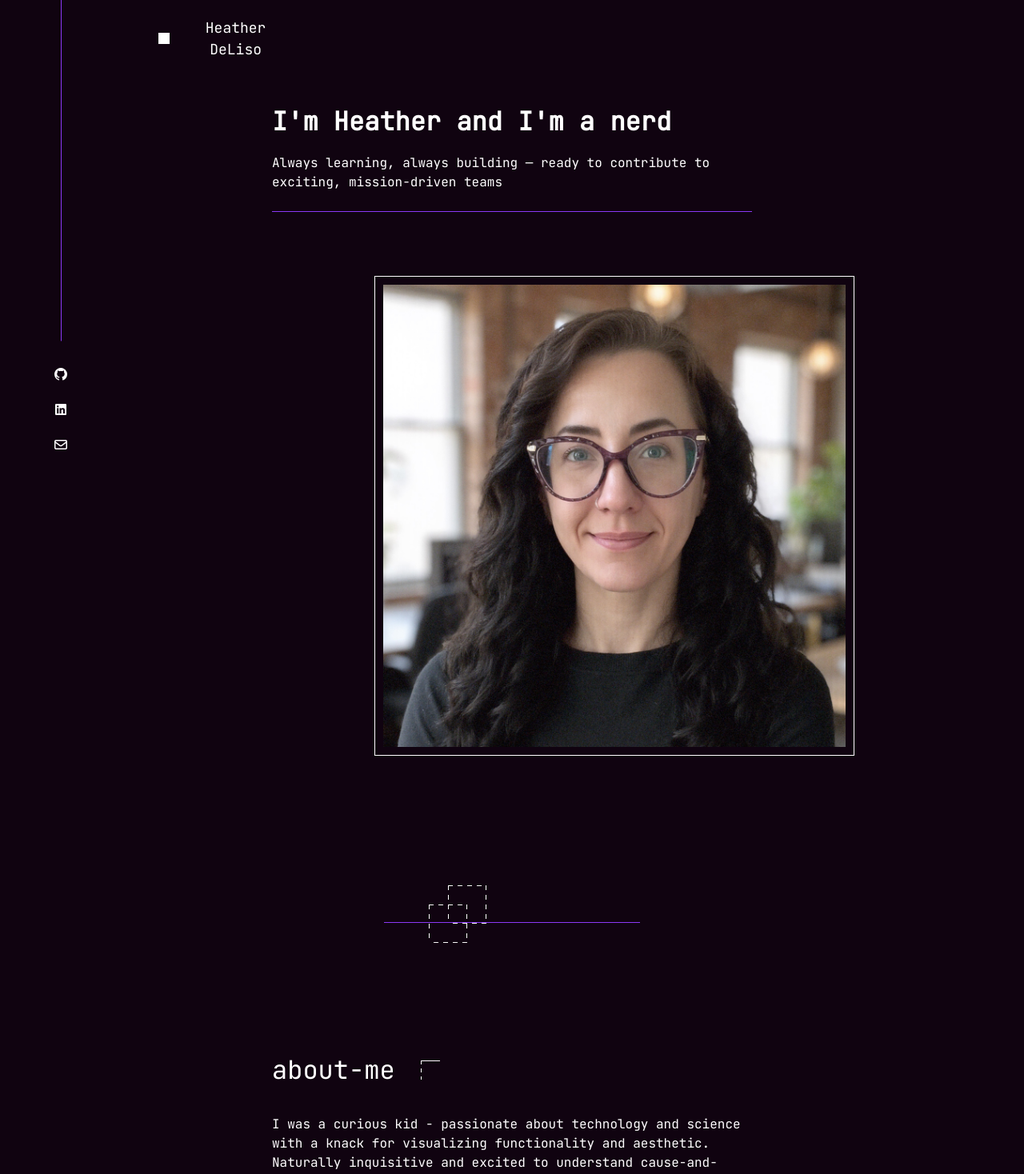
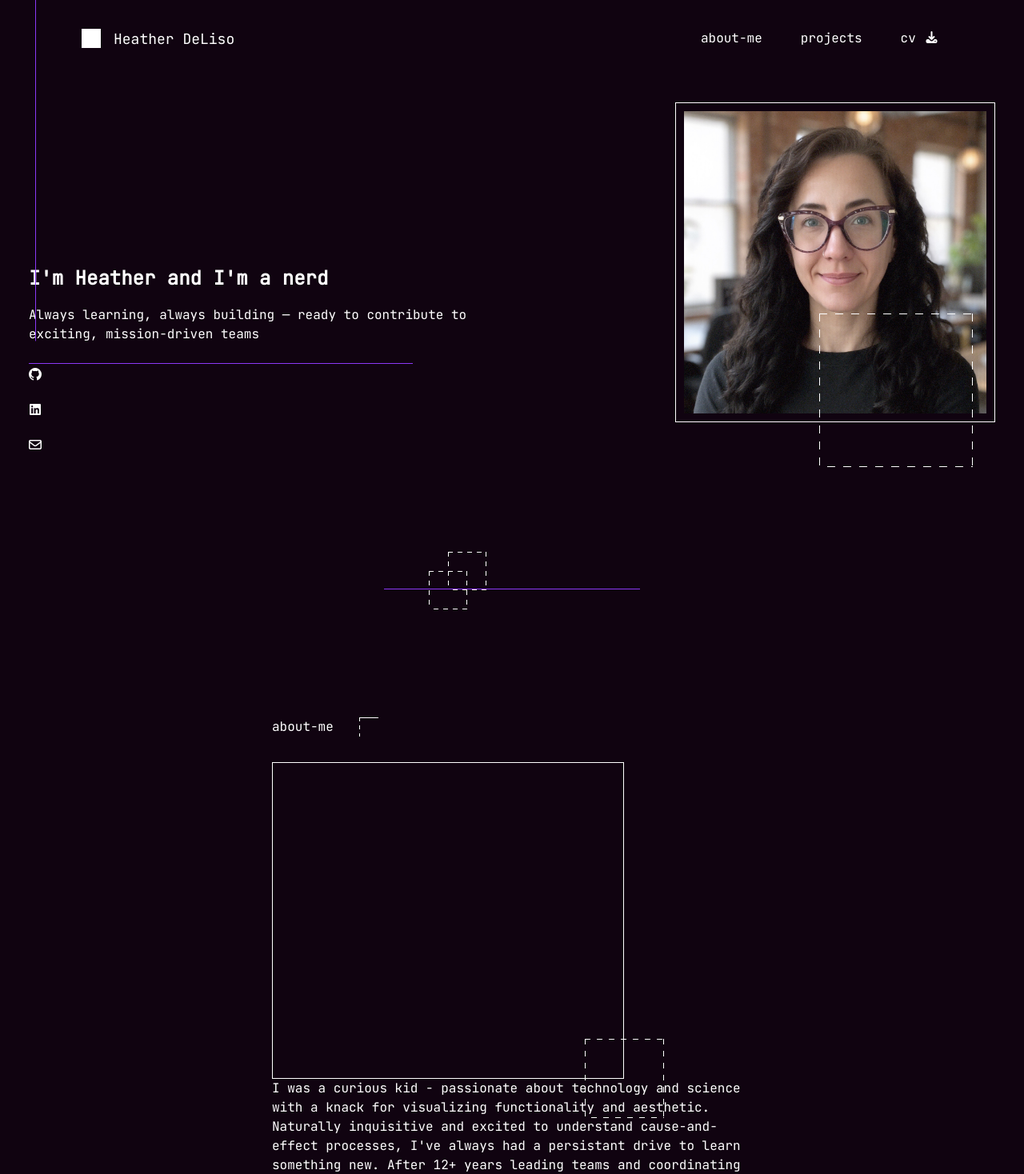
Before and after one commit to HeatherD2025/Personal_Website, a React (Vite) app: page /#/home in a window 1280 px wide. Shown: the top 1468 px of the page at 80% size. Built offline with nearby package versions, Linux system fonts and the light colour scheme.

Commit message:
more css work

```diff
--- a/index.html
+++ b/index.html
@@ -1,12 +1,24 @@
 <!DOCTYPE html>
 <html lang="en">
   <head>
-    <link href="https://fonts.googleapis.com/css2?family=JetBrains+Mono&display=swap" rel="stylesheet">
-    <link href="main.css" rel="stylesheet" type="text/css">
-    <link href="projectPages.css" rel="stylesheet" type="text/css">
+    <link
+      rel="icon"
+      type="image/x-icon"
+      href="/HD_logo.png"
+    />
+    <link
+      href="https://fonts.googleapis.com/css2?family=JetBrains+Mono&display=swap"
+      rel="stylesheet"
+    />
+    <link href="main.css" rel="stylesheet" type="text/css" />
+    <link href="projectPages.css" rel="stylesheet" type="text/css" />
+
     <meta charset="UTF-8" />
     <meta name="viewport" content="width=device-width, initial-scale=1.0" />
-    <script src="https://kit.fontawesome.com/eb05938fb7.js" crossorigin="anonymous"></script>
+    <script
+      src="https://kit.fontawesome.com/eb05938fb7.js"
+      crossorigin="anonymous"
+    ></script>
     <title>Heather DeLiso</title>
   </head>
   <body>
--- a/src/components/Navbar.jsx
+++ b/src/components/Navbar.jsx
@@ -35,7 +35,7 @@ export default function NavBar() {
 
   return (
     <nav className="navbar">
-      <div className="navbarGrid">
+      {/* <div className="navbarGrid"> */}
         <div className="navbarInner">
           {/* left side - my name. If home, use hash anchor, if not, use route */}
           {isHome ? (
@@ -166,7 +166,7 @@ export default function NavBar() {
               </>
             )}
           </div>
-        </div>
+        {/* </div> */}
       </div>
 
       {/* Fixed links on the left */}
--- a/src/styles/main.css
+++ b/src/styles/main.css
@@ -47,6 +47,7 @@ section {
   display: flex;
   flex-direction: row;
   flex-wrap: wrap;
+  flex-shrink: inherit;
   align-items: center;
   margin-top: 8rem;
   justify-content: center;
@@ -63,17 +64,18 @@ section {
   align-content: center;
 }
 .photoAndBoxWrapper {
-  margin-left: 16rem;
+  margin-left: 10%;
+  margin-bottom: 10%;
 }
 
 .mainHeader {
-  font-size: 2rem;
+  font-size: x-large;
   font-weight: 600;
   margin-bottom: 1rem;
 }
 
 .mainHeader2 {
-  font-size: 2rem;
+  font-size: medium;
 }
 
 .mainContent {
@@ -82,15 +84,15 @@ section {
 }
 
 .accentLine2 {
-  width: 100%;
+  width: 80%;
   height: 0.0625rem;
   background-color: #8a38f5;
   margin-top: 1rem;
 }
 
 .myPhotoWrapper {
-  width: 600px;
-  height: 600px;
+  width: 25rem;
+  height: 25rem;
   border: 1px, solid, #fff;
   padding: 10px;
 }
@@ -100,14 +102,18 @@ section {
   height: 100%;
   background-image: url("../assets/images/myPortrait.jpg");
   background-size: cover;
+
   /* background-position: center; */
 }
 
 .accentBox1 {
-  width: 15rem;
-  height: 15rem;
-  margin-top: -12rem;
-  margin-left: 95rem;
+  position: absolute;
+  top: 65%;
+  aspect-ratio: 1/1;
+  width: 15vw;
+  height: 15vw;
+  margin-top: -10%;
+  margin-left: 75%;
   z-index: 15;
   background-image: linear-gradient(to right, #fff 50%, transparent 50%),
     linear-gradient(to bottom, #fff 50%, transparent 50%),
@@ -202,7 +208,30 @@ section {
   background-size: 10px 1px, 1px 10px, 10px 1px, 1px 10px;
   background-repeat: repeat-x, repeat-y, repeat-x, repeat-y;
 }
+.accentBox4 {
+  position: relative;
+  width: 100%;
+  max-width: 27.5rem;
+  aspect-ratio: 5 / 4.5;
+  border: 1px solid #fff;
+  box-sizing: border-box;
+}
+.floatingAccentBox4 {
+  position: absolute;
+  top: 87.5%;
+  left: 89%;
+  width: 22.7%;
+  aspect-ratio: 1/1;
+  box-sizing: border-box;
 
+  background-image: linear-gradient(to right, #fff 50%, transparent 50%),
+    linear-gradient(to bottom, #fff 50%, transparent 50%),
+    linear-gradient(to left, #fff 50%, transparent 50%),
+    linear-gradient(to bottom, #fff 50%, transparent 50%);
+  background-size: 15px 1px, 1px 15px, 15px 1px, 1px 15px;
+  background-repeat: repeat-x, repeat-y, repeat-x, repeat-y;
+  background-position: top left, top right, bottom left, top left;
+}
 .boxWrapper,
 .aboutParagraphWrapper {
   flex: 1 1 400px;
--- a/src/styles/navbar.css
+++ b/src/styles/navbar.css
@@ -8,7 +8,6 @@
   height: 6rem;
   background-color: #100310;
   z-index: 9;
-
 }
 
 /* ---------- Desktop Grid Layout ---------- */
@@ -21,12 +20,14 @@
   margin: 0 auto;
   padding: 1.5rem 1rem;
 } */
-
 .navbarInner {
+  width: 100%;
   display: flex;
-  justify-content: center;
-  gap: 60rem;
-  margin-left: 12rem;
+  justify-content: space-between;
+  margin: 0% 7% 0% 7.5%;
+  flex-shrink: 2;
+  /* gap: 60rem; */
+  /* margin-left: 32%; */
   /* grid-column: 2 / span 14; */
   /* display: grid;
   grid-template-columns: auto 1fr;
@@ -41,7 +42,7 @@
   transition: color 0.2s ease, background-color 0.2s ease;
   display: flex;
   align-items: center;
-  gap: 2.5rem;
+  gap: 1rem;
 }
 
 .homeButton {
@@ -65,14 +66,12 @@
 /* ---------- Right-side Nav Links ---------- */
 .navItems {
   display: flex;
-  gap: 1.5rem;
-  /* justify-content: flex-end;
-  align-items: center;
-  margin-left: auto; */
+  gap: 1rem;
+  justify-content: right;
 }
 
 .navItem {
-  display: block;
+  /* display: block; */
   background: none;
   border: none;
   text-decoration: none;
@@ -107,7 +106,7 @@
 .linkBox {
   position: fixed;
   top: 0rem;
-  left: 2rem;
+  flex-shrink: 0;
   height: 35.75rem;
   width: 1.5rem;
   margin: 0 2rem;
```
Also changed, not shown: public/HD_logo.png (added), 1 other file (tests, documents, lock files or other folders).
